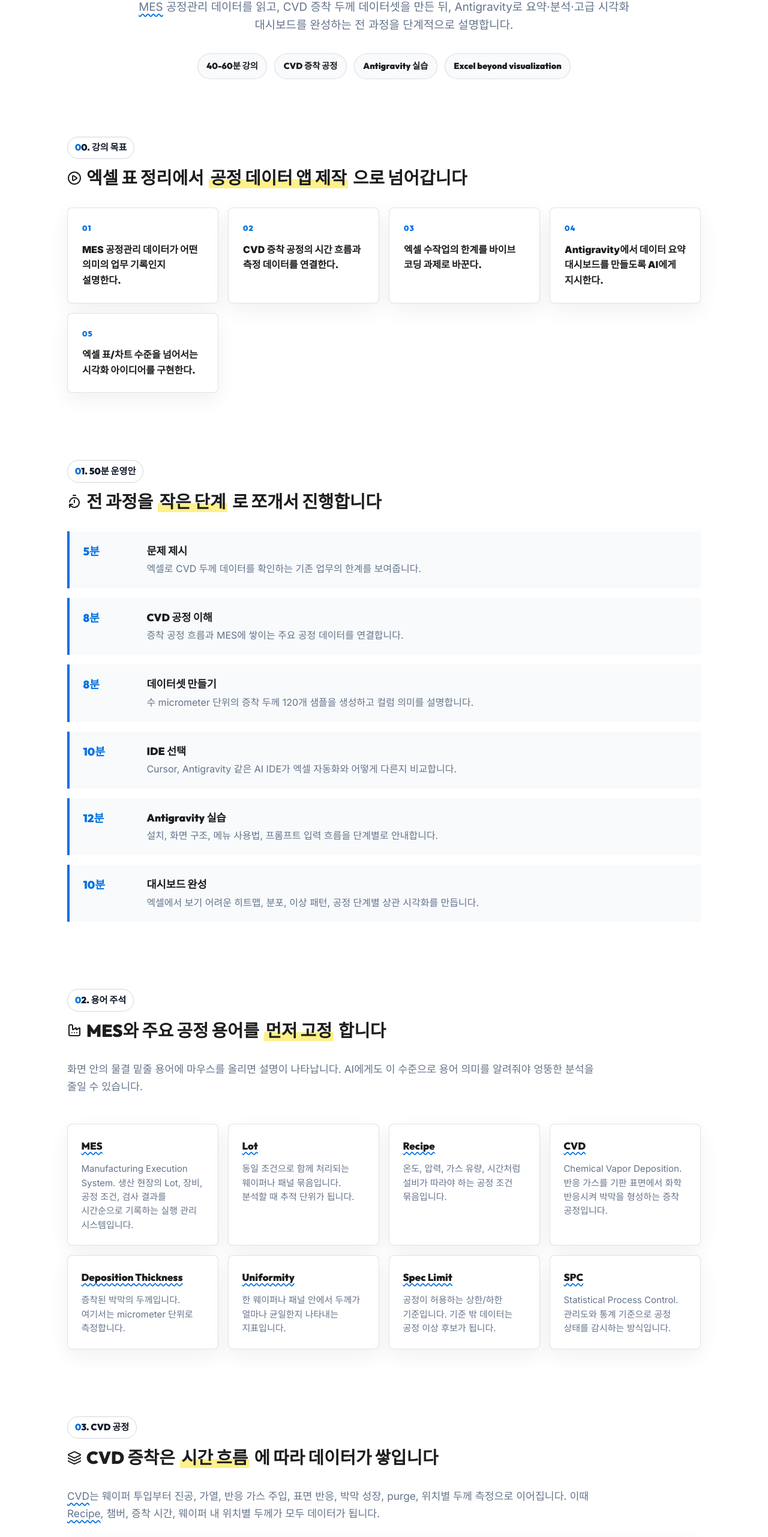
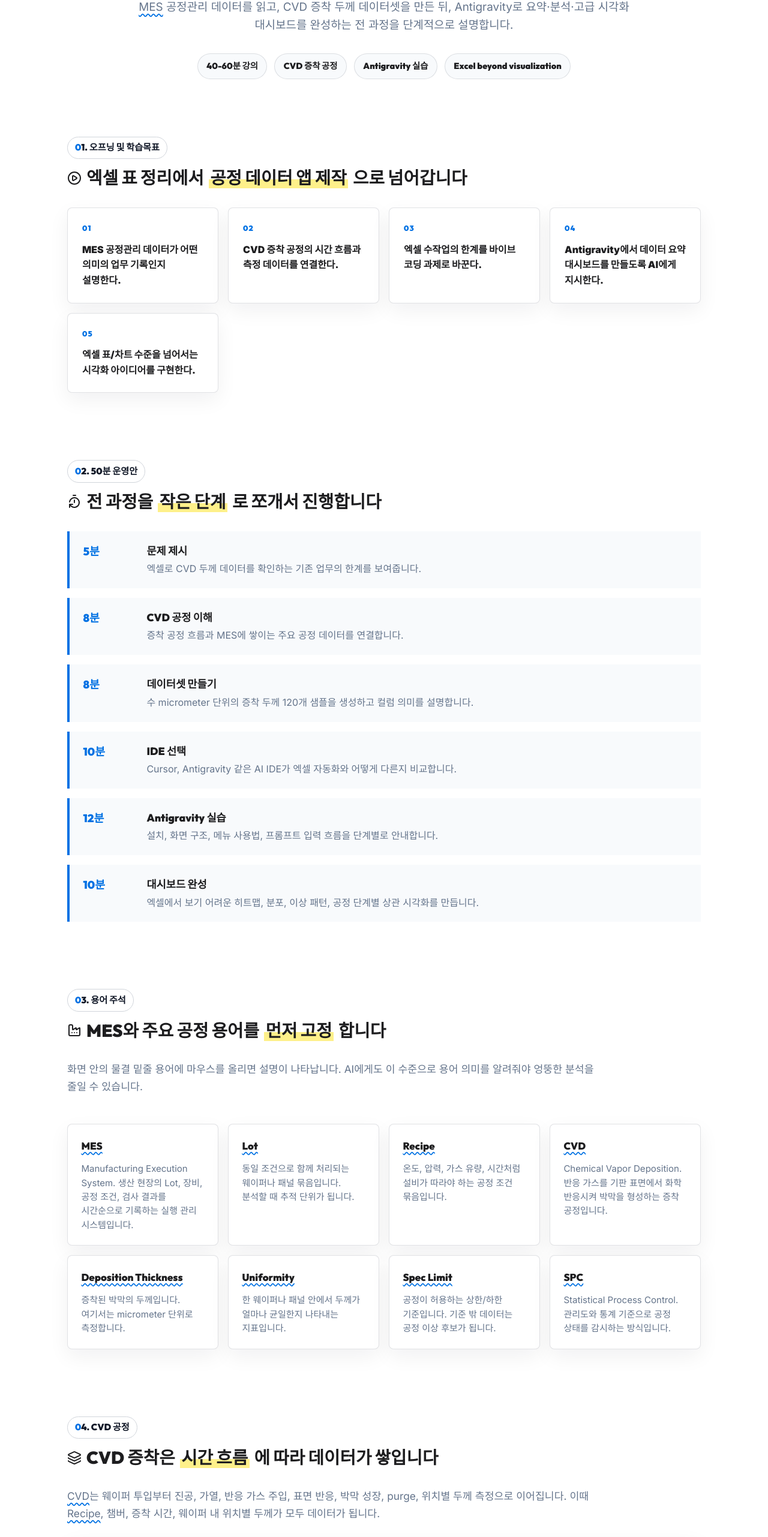
Before and after one commit to heekeunlee/lecture03, a React (Vite) app: page / in a window 1280 px wide. Shown: the part 212-2775 px from the top of the page at 60% size. Built offline with nearby package versions, Linux system fonts and the light colour scheme.

Commit message:
Unify section headers layout and wording

```diff
--- a/src/App.tsx
+++ b/src/App.tsx
@@ -906,7 +906,7 @@ export default function App() {
       </header>
 
       <section>
-        <span className="section-label">00. 강의 목표</span>
+        <span className="section-label">01. 오프닝 및 학습목표</span>
         <h2><PlayCircle size={24} /> 엑셀 표 정리에서 <mark>공정 데이터 앱 제작</mark>으로 넘어갑니다</h2>
         <div className="goal-grid">
           {goals.map((goal, index) => (
@@ -919,7 +919,7 @@ export default function App() {
       </section>
 
       <section>
-        <span className="section-label">01. 50분 운영안</span>
+        <span className="section-label">02. 50분 운영안</span>
         <h2><TimerReset size={24} /> 전 과정을 <mark>작은 단계</mark>로 쪼개서 진행합니다</h2>
         <div className="timeline">
           {lessonFlow.map((item) => (
@@ -935,7 +935,7 @@ export default function App() {
       </section>
 
       <section>
-        <span className="section-label">02. 용어 주석</span>
+        <span className="section-label">03. 용어 주석</span>
         <h2><Factory size={24} /> MES와 주요 공정 용어를 <mark>먼저 고정</mark>합니다</h2>
         <p className="section-intro">
           화면 안의 물결 밑줄 용어에 마우스를 올리면 설명이 나타납니다. AI에게도 이 수준으로 용어 의미를 알려줘야 엉뚱한 분석을 줄일 수 있습니다.
@@ -951,7 +951,7 @@ export default function App() {
       </section>
 
       <section>
-        <span className="section-label">03. CVD 공정</span>
+        <span className="section-label">04. CVD 공정</span>
         <h2><Layers3 size={24} /> CVD 증착은 <mark>시간 흐름</mark>에 따라 데이터가 쌓입니다</h2>
         <p className="section-intro">
           <Term note="Chemical Vapor Deposition. 화학 반응으로 표면에 박막을 쌓는 증착 공정입니다.">CVD</Term>는 웨이퍼 투입부터 진공,
@@ -969,7 +969,7 @@ export default function App() {
       </section>
 
       <section>
-        <span className="section-label">04. 두께 데이터셋</span>
+        <span className="section-label">05. 두께 데이터셋</span>
         <h2><Database size={24} /> 120개 CVD 증착 두께 샘플을 <mark>micrometer 단위</mark>로 만듭니다</h2>
         <p className="section-intro">
           목표 두께는 약 2.50 micrometer, 관리 기준은 2.35-2.75 micrometer로 가정합니다. 데이터는 Lot, Chamber, Zone, Time, Thickness로 구성됩니다.
@@ -991,7 +991,7 @@ export default function App() {
       </section>
 
       <section>
-        <span className="section-label">05. 엑셀 수작업</span>
+        <span className="section-label">06. 엑셀 수작업</span>
         <h2><FileSpreadsheet size={24} /> 같은 데이터를 엑셀로만 보면 <mark>패턴을 놓치기 쉽습니다</mark></h2>
         <div className="case-grid">
           <div className="work-card manual">
@@ -1014,7 +1014,7 @@ export default function App() {
       </section>
 
       <section>
-        <span className="section-label">06. AI IDE 선택</span>
+        <span className="section-label">07. AI IDE 선택</span>
         <h2><Monitor size={24} /> 바이브 코딩은 <mark>AI IDE</mark>에서 일이 됩니다</h2>
         <p className="section-intro">
           일반 코드 편집기는 “내가 코드를 알고 직접 고치는 도구”에 가깝습니다. AI IDE는 “현장 문제를 설명하면 코드, 데이터, 화면,
@@ -1055,7 +1055,7 @@ export default function App() {
       </section>
 
       <section>
-        <span className="section-label">07. Antigravity 사용법</span>
+        <span className="section-label">08. Antigravity 사용법</span>
         <h2><Bot size={24} /> 설치부터 메뉴 사용까지 <mark>화면을 따라갑니다</mark></h2>
         <p className="section-intro">
           이번 강의는 Antigravity를 기준으로 진행합니다. 핵심은 “데이터와 목표를 설명하고, AI가 파일을 만들고, 내가 화면을 보고 다시 지시하는” 반복입니다.
@@ -1123,7 +1123,7 @@ export default function App() {
       </section>
 
       <section>
-        <span className="section-label">08. 바이브 코딩 프롬프트</span>
+        <span className="section-label">09. 바이브 코딩 프롬프트</span>
         <h2><Sparkles size={24} /> 데이터셋을 <mark>대시보드 요구사항</mark>으로 바꿉니다</h2>
         <p className="section-intro">
           좋은 프롬프트는 한 번에 완벽한 문장이 아니라, “초안 생성 → 공정 의미 보강 → 고급 시각화 추가 → 검증”으로 이어지는 작업 흐름입니다.
@@ -1156,7 +1156,7 @@ export default function App() {
       </section>
 
       <section>
-        <span className="section-label">09. 완성 대시보드</span>
+        <span className="section-label">10. 완성 대시보드</span>
         <h2><BarChart3 size={24} /> Edge 과두께를 좁혀가는 <mark>공정 시각화</mark></h2>
         <p className="section-intro">
           이 섹션은 여러 차트를 한 화면에 좁게 나열하지 않고, 보고서처럼 위에서 아래로 읽으며 “웨이퍼 가장자리 두께가 왜 spec을 벗어났는가”를
```
